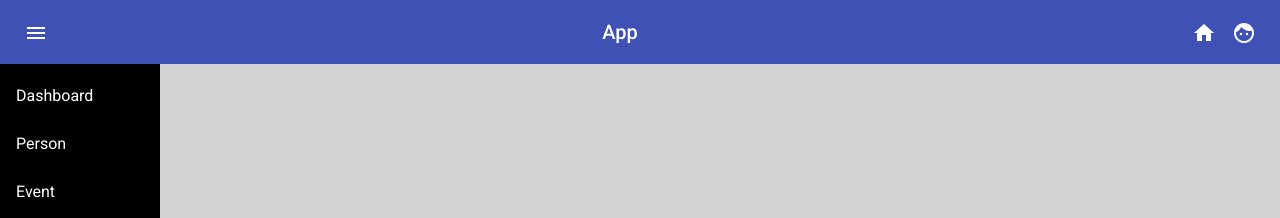
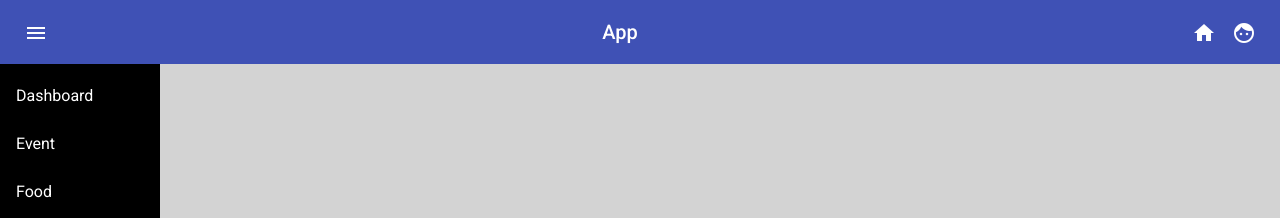
Before and after one commit to georgegabor/my-dietary-app-frontend, an Angular app: page /nav in a window 1280 px wide. Shown: the top 218 px of the page. Built offline with nearby package versions, Linux system fonts and the light colour scheme.

Commit message:
Remove spec file, menu-item

```diff
--- a/src/app/nav/nav.component.html
+++ b/src/app/nav/nav.component.html
@@ -38,9 +38,7 @@
       <mat-list-item routerLink="./dashboard" routerLinkActive="active"
         >Dashboard</mat-list-item
       >
-      <mat-list-item routerLink="./dashboard" routerLinkActive="active"
-        >Person</mat-list-item
-      >
+
       <mat-list-item routerLink="./events" routerLinkActive="active"
         >Event</mat-list-item
       >
```
Also changed, not shown: 1 other file (tests, documents, lock files or other folders).
